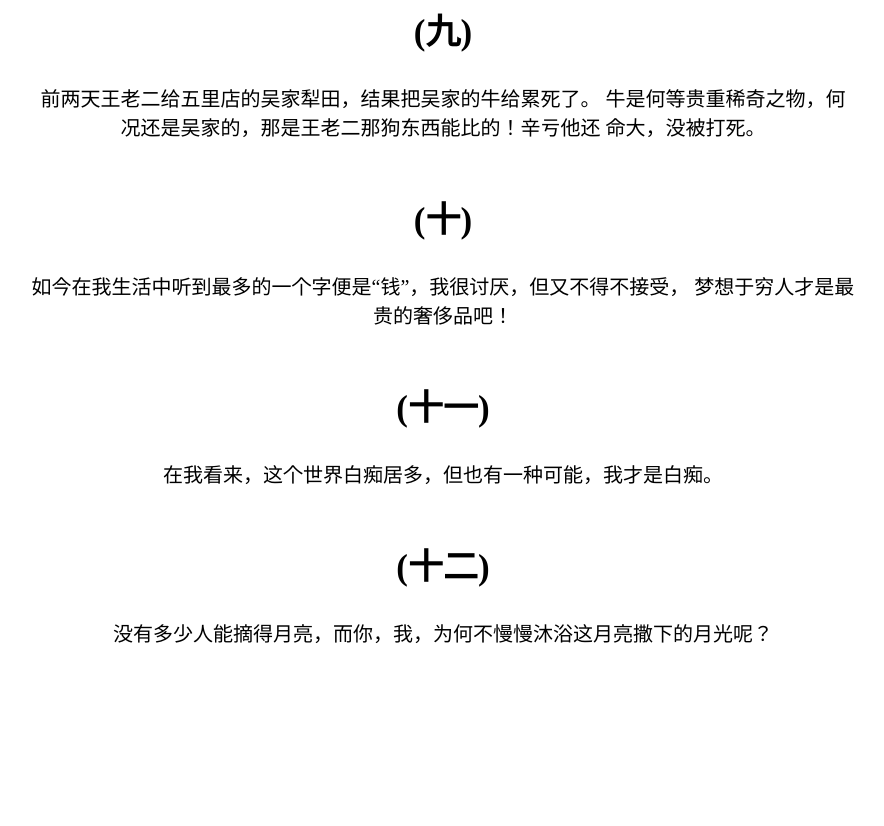
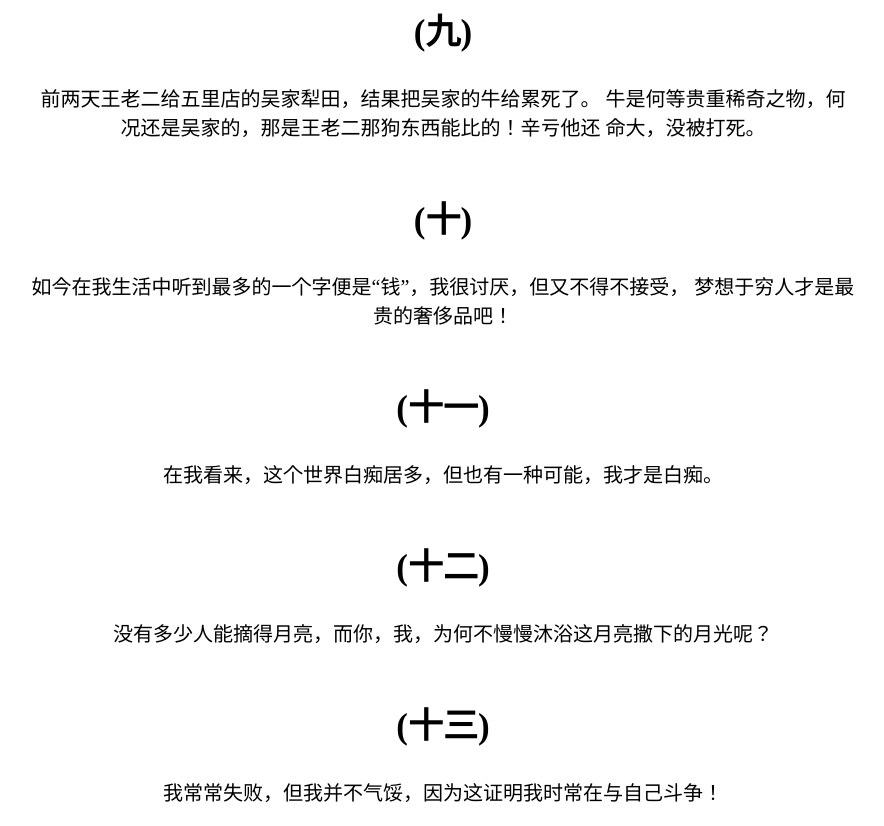
Before and after one commit to JunLiangWangX/-, a plain HTML site: page public/index.html in a window 1280 px wide. Shown: the part 2453-3279 px from the top of the page, without its empty margins (197-1081 px from the left). Before the commit the page ends 3120 px from the top, so only its background shows below. Drawn offline with Linux system fonts and the light colour scheme; a web font is replaced by a local one.

Commit message:
feat:add 第(十三)节内容

```diff
--- a/public/index.html
+++ b/public/index.html
@@ -3,7 +3,7 @@
  * @Author: JunLiangWang
  * @Date: 2023-02-02 15:42:58
  * @LastEditors: JunLiangWang
- * @LastEditTime: 2023-05-29 22:37:15
+ * @LastEditTime: 2023-07-10 15:21:20
 -->
 <!DOCTYPE html>
 <html>
@@ -156,6 +156,9 @@
     <h2 class="Numbering">(十二)</h2>
     <p class="content">没有多少人能摘得月亮，而你，我，为何不慢慢沐浴这月亮撒下的月光呢？</p>
 
+    <h2 class="Numbering">(十三)</h2>
+    <p class="content">我常常失败，但我并不气馁，因为这证明我时常在与自己斗争！</p>
+
 </body>
 
 </html>
```
